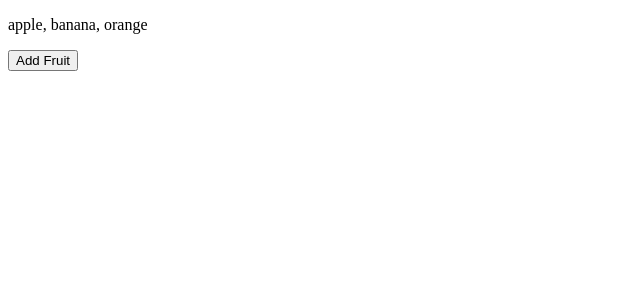
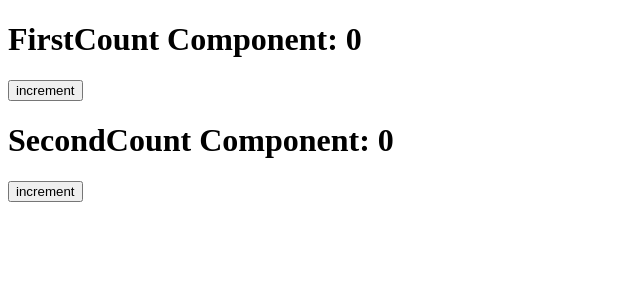
Before and after one commit to rowing0328/react-typescript-zero-to-hero, a React (Vite) app in the folder react/: page / in a window 1280 px wide. Shown: the top 300 px of the page, without its empty margins (0-640 px from the left). Built offline with nearby package versions, Linux system fonts and the light colour scheme.

Commit message:
Feat : 상태 끌어올리기

```diff
--- a/react/src/App.tsx
+++ b/react/src/App.tsx
@@ -1,20 +1,33 @@
-/* 배열 상태 다루기 */
-import { useState } from 'react';
+/* 상태 끌어올리기 */
+import FirstCount from './component/FirstCount.tsx';
+import SecondCount from './component/SecondCount.tsx';
 
 export default function App() {
-  const [fruits, setFruits] = useState(['apple', 'banana', 'orange']);
-  const handleAddFruit = () => {
-    // setFruits((fruits) => ['melon', ...fruits]);
-    // setFruits((fruits) => fruits.map((fruit) => (fruit === 'apple' ? 'grape' : fruit)));
-    setFruits((fruits) => [...fruits.slice(0, 1), 'grape', ...fruits.slice(1)]);
-  };
   return (
     <>
-      <p>{fruits.join(', ')}</p>
-      <button onClick={handleAddFruit}>Add Fruit</button>
+      <FirstCount />
+      <SecondCount />
     </>
   );
 }
+
+/* 배열 상태 다루기 */
+// import { useState } from 'react';
+//
+// export default function App() {
+//   const [fruits, setFruits] = useState(['apple', 'banana', 'orange']);
+//   const handleAddFruit = () => {
+//     // setFruits((fruits) => ['melon', ...fruits]);
+//     // setFruits((fruits) => fruits.map((fruit) => (fruit === 'apple' ? 'grape' : fruit)));
+//     setFruits((fruits) => [...fruits.slice(0, 1), 'grape', ...fruits.slice(1)]);
+//   };
+//   return (
+//     <>
+//       <p>{fruits.join(', ')}</p>
+//       <button onClick={handleAddFruit}>Add Fruit</button>
+//     </>
+//   );
+// }
 
 /* 객체 상태 정의하기 심화 */
 // import { useState } from 'react';
--- /dev/null
+++ b/react/src/component/FirstCount.tsx
@@ -0,0 +1,15 @@
+import { useState } from 'react';
+
+export default function FirstCount() {
+  console.log('FirstCount Component');
+  const [count, setCount] = useState(0);
+  const handleIncrement = () => {
+    setCount((count) => count + 1);
+  };
+  return (
+    <>
+      <h1>FirstCount Component: {count}</h1>
+      <button onClick={handleIncrement}>increment</button>
+    </>
+  );
+}
--- /dev/null
+++ b/react/src/component/SecondCount.tsx
@@ -0,0 +1,15 @@
+import { useState } from 'react';
+
+export default function SecondCount() {
+  console.log('SecondCount Component');
+  const [count, setCount] = useState(0);
+  const handleIncrement = () => {
+    setCount((count) => count + 1);
+  };
+  return (
+    <>
+      <h1>SecondCount Component: {count}</h1>
+      <button onClick={handleIncrement}>increment</button>
+    </>
+  );
+}
```
